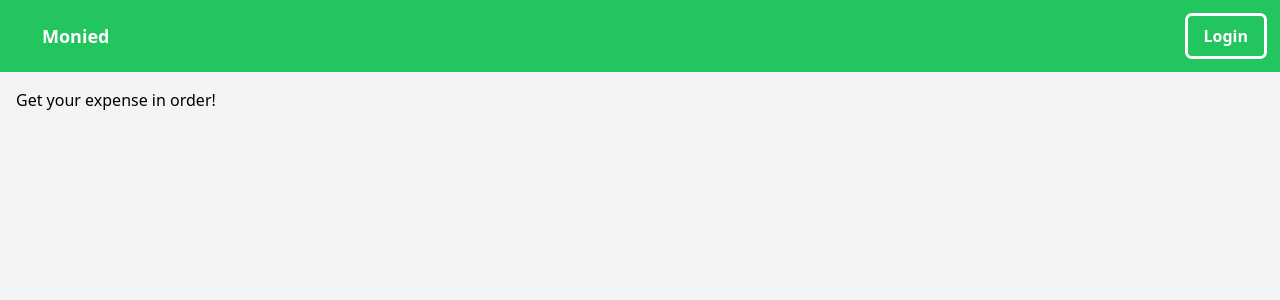
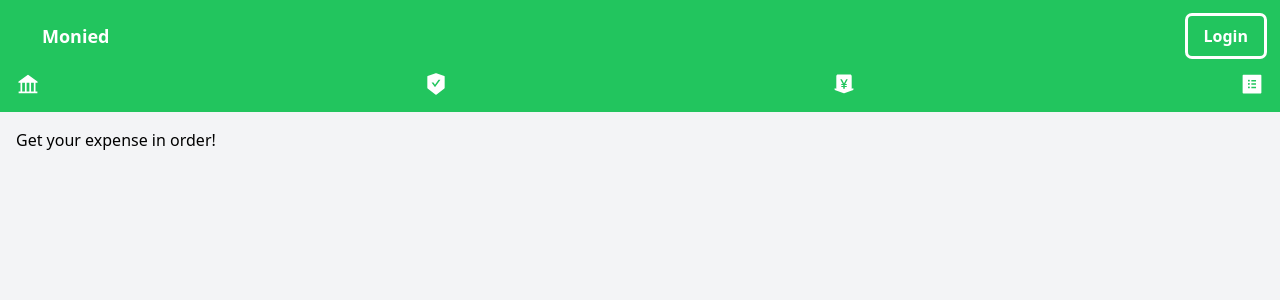
Before and after one commit to hrithiknaha/monied-frontend, a React (Create React App) app: page / in a window 1280 px wide. Shown: the top 300 px of the page. Built offline with nearby package versions, Linux system fonts and the light colour scheme; some icons are missing.

Commit message:
add navigation to header

```diff
--- a/src/components/Header.js
+++ b/src/components/Header.js
@@ -1,6 +1,11 @@
 import { Link, useNavigate } from "react-router-dom";
 import { useSelector, useDispatch } from "react-redux";
+
 import { FaHouseChimney } from "react-icons/fa6";
+import { AiFillBank } from "react-icons/ai";
+import { AiFillSafetyCertificate } from "react-icons/ai";
+import { AiFillMoneyCollect } from "react-icons/ai";
+import { AiFillProfile } from "react-icons/ai";
 
 import { getUserAuth, logoutUser } from "../redux/features/auth/authSlice";
 
@@ -18,20 +23,21 @@ const Header = () => {
 
     return (
         <nav className="bg-green-500 p-4">
-            <div className="container mx-auto flex justify-between items-center">
+            <div className="container mx-auto">
+                <div className="flex justify-between items-center">
                     <Link to="/" className="text-white text-lg font-semibold flex items-center gap-2">
                         <FaHouseChimney />
                         Monied
                     </Link>
 
                     {user.username ? (
-                    <div className="flex justify-between items-center w-48">
+                        <div className="flex gap-4 items-center">
                             <Link to={`/profile/${user.username}`} className="text-white text-lg hover:underline">
                                 {user.username}
                             </Link>
                             <button
                                 onClick={handleLogout}
-                            className="bg-green-500 text-white hover:bg-green-600 font-semibold py-2 px-4 rounded outline">
+                                className="bg-green-500 text-white hover:bg-green-600 font-semibold py-1 px-2 rounded outline">
                                 Logout
                             </button>
                         </div>
@@ -43,6 +49,21 @@ const Header = () => {
                         </Link>
                     )}
                 </div>
+                <div className="pt-4 text-2xl text-white flex gap-1 justify-between">
+                    <Link to="/">
+                        <AiFillBank />
+                    </Link>
+                    <Link to="/incomes">
+                        <AiFillSafetyCertificate />
+                    </Link>
+                    <Link to="/expenses">
+                        <AiFillMoneyCollect />
+                    </Link>
+                    <Link to="/categories">
+                        <AiFillProfile />
+                    </Link>
+                </div>
+            </div>
         </nav>
     );
 };
--- a/src/pages/HomePage.js
+++ b/src/pages/HomePage.js
@@ -25,8 +25,8 @@ const HomePage = () => {
 
     return (
         <div className="min-h-screen  bg-gray-100">
-            <div className="mx-auto container px-4">
-                <div className="py-8 flex flex-col gap-4">
+            <div className="py-4 mx-auto container px-4">
+                <div className="pt-4 flex flex-col gap-4">
                     <div className="flex flex-wrap gap-2 justify-between">
                         {bankAccounts.map((account) => (
                             <AccountCard key={account._id} account={account} />
```
Lines whose indentation alone changed are shown as unchanged.
